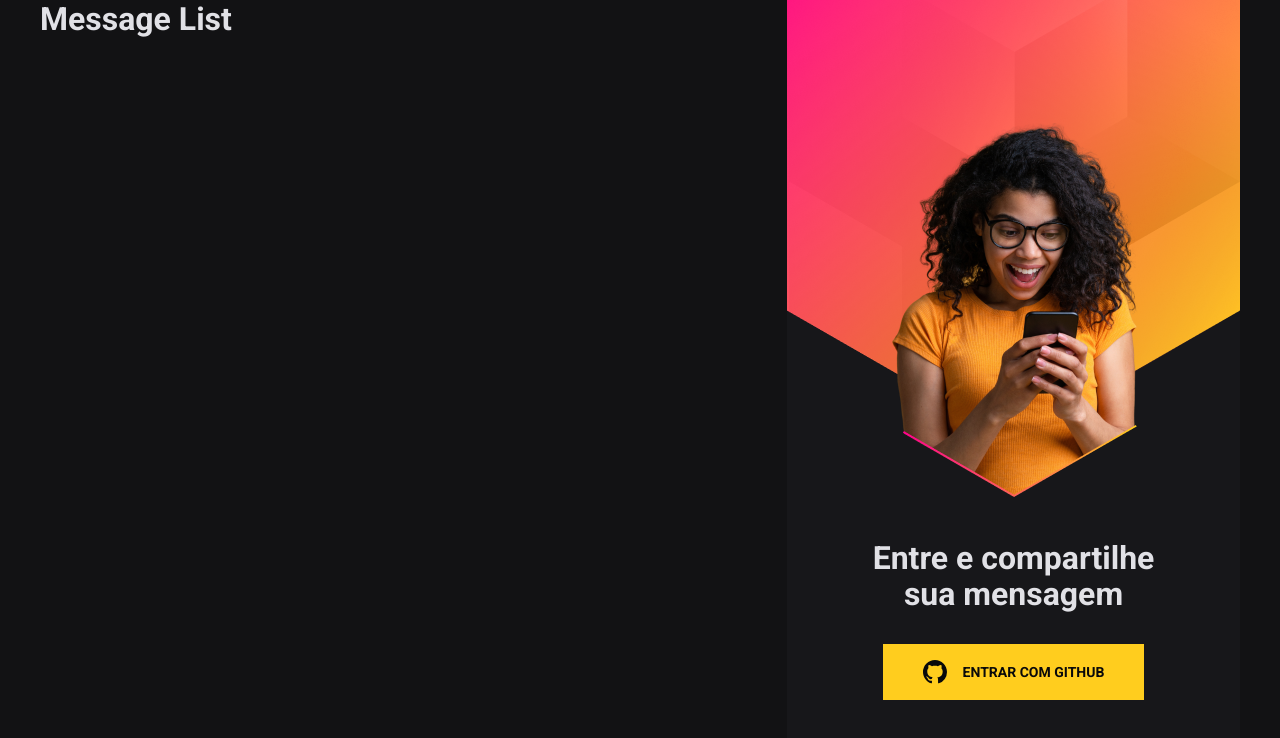
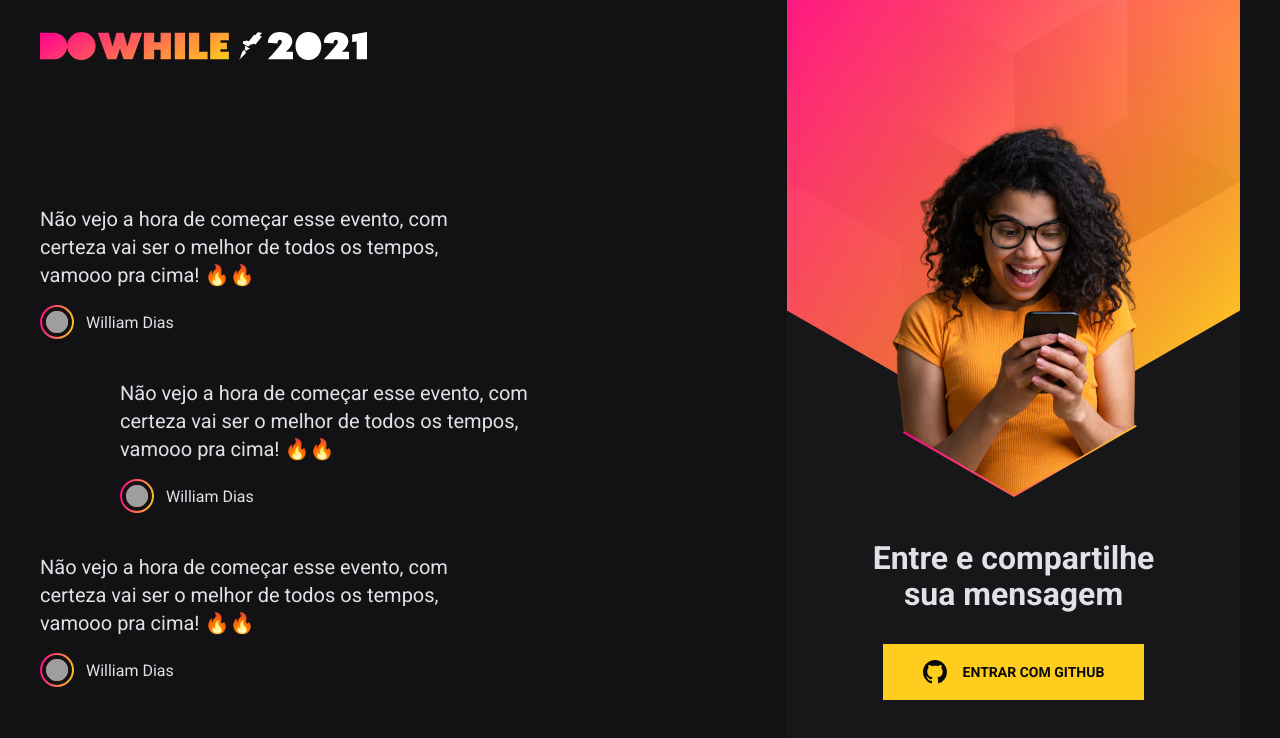
Before and after one commit to WilliamWJD/web-heat, a React (Vite) app: page / in a window 1280 px wide. Shown: the top 738 px of the page. Built offline with nearby package versions, Linux system fonts and the light colour scheme; grey boxes are pictures that could not be loaded.

Commit message:
finalizando css da messageList e loginBox

```diff
--- a/src/components/MessageList/index.tsx
+++ b/src/components/MessageList/index.tsx
@@ -1,6 +1,44 @@
+import styles from './styles.module.scss';
+
+import logoImg from '../../assets/logo.svg';
+
 function MessageList(){
     return(
-        <h1>Message List</h1>
+        <div className={styles.messageListWrapper}>
+            <img src={logoImg} alt="DoWhile 2021" />
+
+            <ul className={styles.messageList}>
+                <li className={styles.message}>
+                    <p className={styles.messageContent}>Não vejo a hora de começar esse evento, com certeza vai ser o melhor de todos os tempos, vamooo pra cima! 🔥🔥</p>
+                    <div className={styles.messageUser}>
+                        <div className={styles.userImage}>
+                            <img src="https://github.com/williamwjd.png" alt="William Dias" />
+                        </div>
+                        <span>William Dias</span>
+                    </div>
+                </li>
+
+                <li className={styles.message}>
+                    <p className={styles.messageContent}>Não vejo a hora de começar esse evento, com certeza vai ser o melhor de todos os tempos, vamooo pra cima! 🔥🔥</p>
+                    <div className={styles.messageUser}>
+                        <div className={styles.userImage}>
+                            <img src="https://github.com/williamwjd.png" alt="William Dias" />
+                        </div>
+                        <span>William Dias</span>
+                    </div>
+                </li>
+
+                <li className={styles.message}>
+                    <p className={styles.messageContent}>Não vejo a hora de começar esse evento, com certeza vai ser o melhor de todos os tempos, vamooo pra cima! 🔥🔥</p>
+                    <div className={styles.messageUser}>
+                        <div className={styles.userImage}>
+                            <img src="https://github.com/williamwjd.png" alt="William Dias" />
+                        </div>
+                        <span>William Dias</span>
+                    </div>
+                </li>
+            </ul>
+        </div>
     )
 }
 
--- a/src/components/MessageList/styles.module.scss
+++ b/src/components/MessageList/styles.module.scss
@@ -0,0 +1,59 @@
+.messageListWrapper{
+    display: flex;
+    flex-direction: column;
+    justify-content: space-between;
+    align-items: flex-start;
+
+    >img{
+        height: 28px;
+        margin: 32px 0;
+    }
+}
+
+.messageList{
+    list-style: none;
+
+    display:flex;
+    flex-direction: column;
+    gap:40px;
+    flex:1;
+    justify-content:center;
+
+    .message{
+        max-width: 440px;
+
+        &:nth-child(2){
+            margin-left:80px;
+        }
+
+        .messageContent{
+            font-size:20px;
+            line-height:28px;
+        }
+
+        .messageUser{
+            margin-top: 16px;
+            display:flex;
+            align-items: center;
+
+            .userImage{
+                padding:2px;
+                background: linear-gradient(100deg, #ff008e 0.48%, #ffcd1e 100%);
+                border-radius: 50%;
+                line-height:0;
+
+                img{
+                    width: 30px;
+                    height: 30px;
+                    border-radius: 50%;
+                    border: 4px solid #121214;
+                }
+            }
+
+            span{
+                font-size: 16px;
+                margin-left:12px;
+            }
+        }
+    }
+}
```
